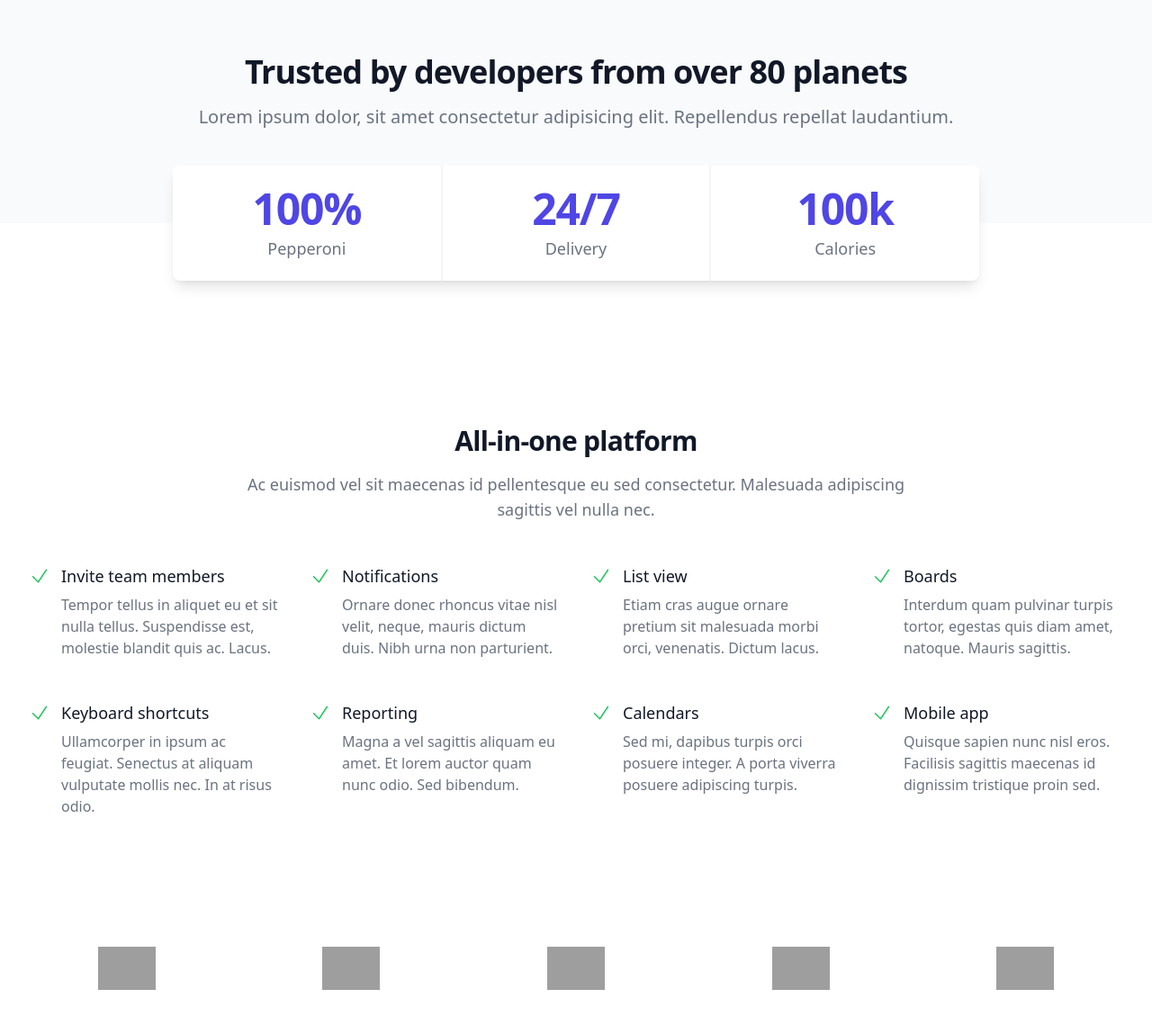
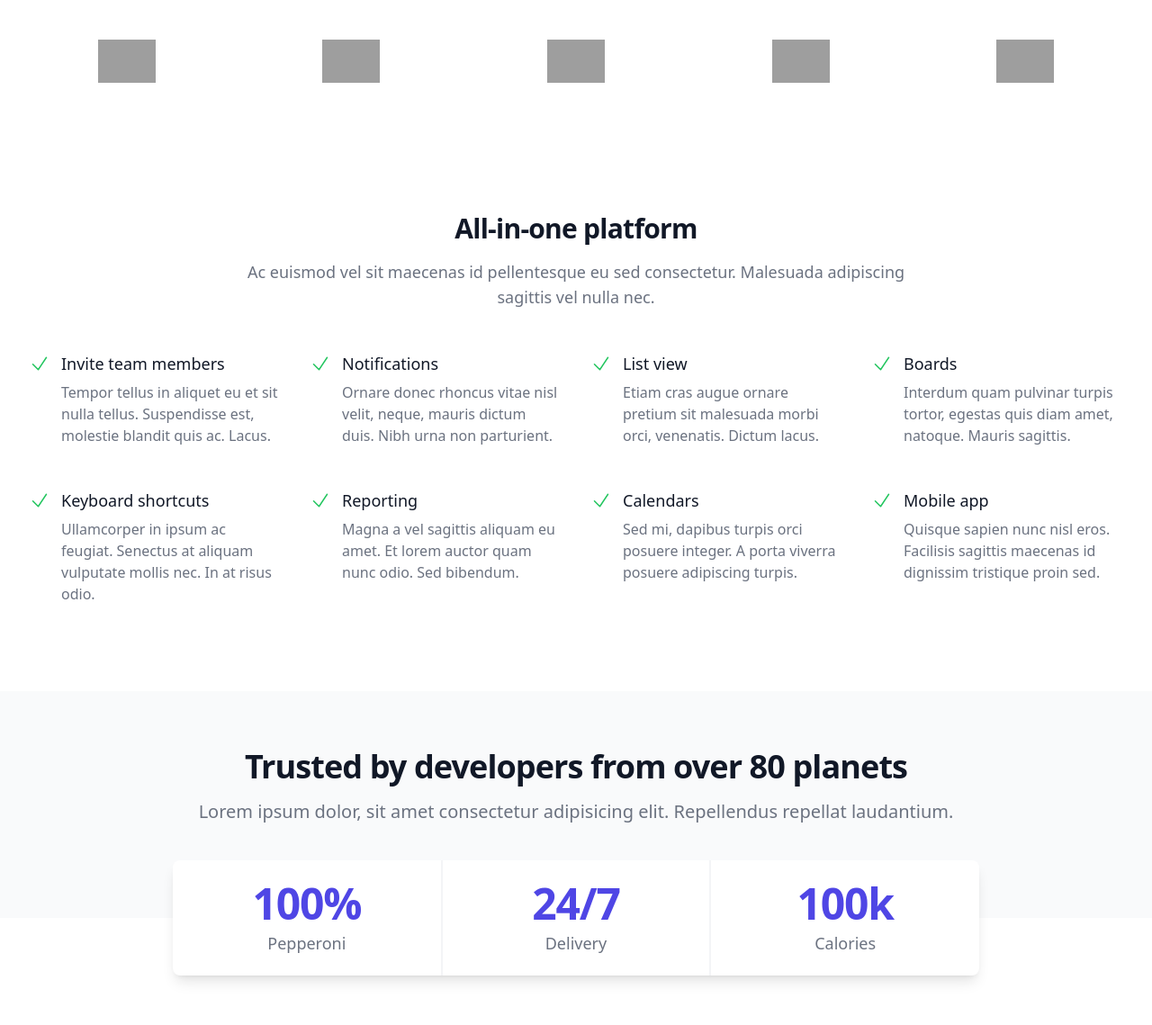
Before and after one commit to nathanclevenger/landing, a Jekyll site: the page built from README.md, in a window 1280 px wide and 1400 px high, scrolled down 659 px, cut to the strip 205-1344 px from the top of the window. Shown: the whole strip at 90% size. Built offline with Jekyll 4.4.1, drawn with Linux system fonts in a browser that asks for light colours; nearby versions of some CDN libraries; our own code applies the rules of GitHub Pages for plain Markdown files; grey boxes are pictures that could not be loaded.

Commit message:
Update default.html

```diff
--- a/_layouts/default.html
+++ b/_layouts/default.html
@@ -33,9 +33,9 @@
 </head>
 <body>
   {% include hero.html %}
+  {% include logos.html %}
+  {% include features.html %}
   {% include stats.html %}
-  {% include features.html %}
-  {% include logos.html %}
   {% include cta.html %}
   {% include footer.html %}
 </body>
```
